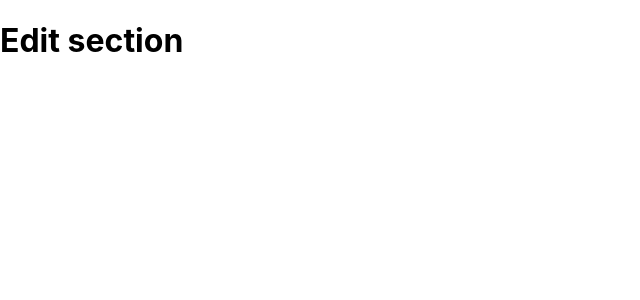
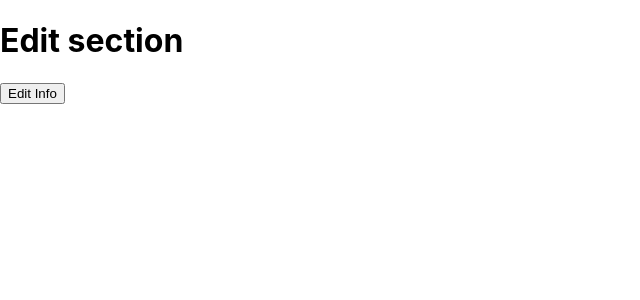
Before and after one commit to edgara426/Invoice-App, a React (Create React App) app: page / in a window 1280 px wide. Both pictures are taken after a click on the button "Edit Info". Shown: the top 300 px of the page, without its empty margins (0-640 px from the left). Built offline with nearby package versions, Linux system fonts and the light colour scheme.

Commit message:
created Button to make invoice to true

```diff
--- a/src/App.js
+++ b/src/App.js
@@ -69,9 +69,13 @@ function App() {
           Edit Info
         </button>
         </div>
-      ): (
+      ):(
         <div>
           <h1>Edit section</h1>
+          <button
+        onClick={()=> setInvoice(true)}>
+          Edit Info
+        </button>
         </div>
       )}
       </div>
```
